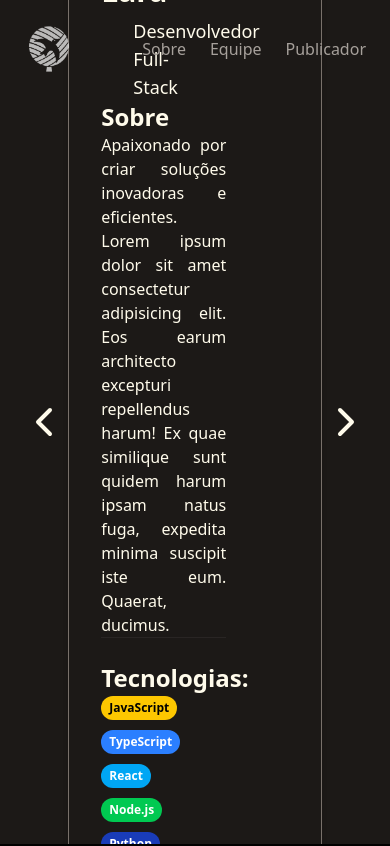
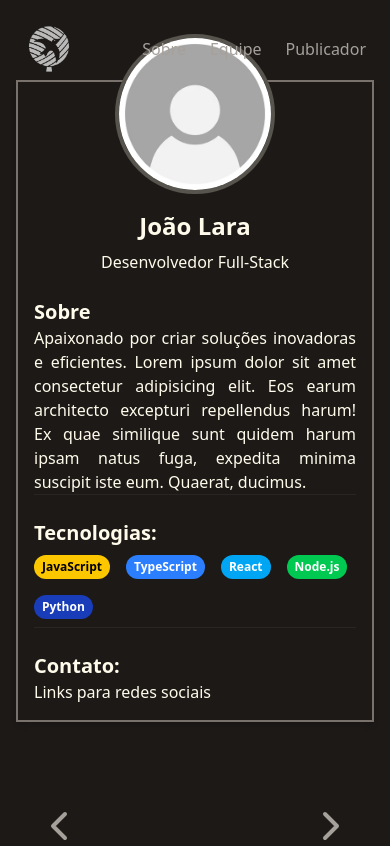
Before and after one commit to joaovlara/team-dev-hub, a Next.js app: page /equipe/1 in a window 390 px wide. Shown: the top 846 px of the page. Built offline with nearby package versions, Linux system fonts and the light colour scheme.

Commit message:
fix: membercard

```diff
--- a/src/app/equipe/[id]/page.tsx
+++ b/src/app/equipe/[id]/page.tsx
@@ -20,58 +20,75 @@ export default function MemberCard({ params }: { params: { id: string } }) {
   const nextMemberId = memberIndex < members.length - 1 ? members[memberIndex + 1].id : members[0].id;
 
   return (
-    <section className="h-screen bg-stone-900 text-amber-5 flex justify-center items-center text-amber-100">
+    <section className="min-h-screen bg-stone-900 text-amber-5 flex flex-col justify-center items-center text-amber-100 p-4">
+      <div className="flex flex-col md:flex-row items-center justify-center w-full">
 
-      <Link href={`/equipe/${prevMemberId}`} className="text-amber-50 hover:text-amber-200 transition-colors">
+        {/* Navegação Esquerda (visível em telas maiores) */}
+        <Link href={`/equipe/${prevMemberId}`} className="icon-navigation hidden md:block">
           <ChevronLeft size={48} />
         </Link>
 
-      <div className="flex flex-col md:flex-row w-[65vw] shadow-md p-8 border border-stone-500 text-amber-50">
-        <div className="flex flex-col w-1/3 items-center">
+        <div className="flex flex-col md:flex-row w-full max-w-4xl lg:w-[75vw] xl:w-[65vw] shadow-md p-4 sm:p-8 border-2 border-stone-500 text-amber-50 my-16">
+          <div className="flex flex-col w-full md:w-1/3 items-center mb-6 md:mb-0">
+            <div className="relative w-40 h-40 md:w-48 md:h-48 lg:w-64 lg:h-64 -mt-16 md:-mt-24">
               <Image
                 src="/images/image.jpg"
                 alt="Nome do Membro"
-            width={300}
-            height={300}
-            className="relative bottom-20"
+                layout="fill"
+                objectFit="cover"
+                className="rounded-full border-4 border-stone-600"
               />
-          <div className="space-y-2 flex flex-col w-full">
-            <h1 className="text-3xl font-bold">{member.name}</h1>
-            <p className="text-lg pl-8">{member.role}</p>
+            </div>
+            <div className="space-y-2 flex flex-col w-full text-center md:text-left mt-4">
+              <h1 className="text-2xl lg:text-3xl font-bold">{member.name}</h1>
+              <p className="text-md lg:text-lg md:pl-8">{member.role}</p>
             </div>
           </div>
 
           {/* Descrição */}
-        <div className="flex flex-col w-4/6 space-y-6">
+          <div className="flex flex-col w-full md:w-2/3 space-y-6 md:pl-8">
 
             <div className="separator">
-            <h2 className="text-2xl font-bold">Sobre</h2>
+              <h2 className="text-xl lg:text-2xl font-bold">Sobre</h2>
               <p className="text-justify text-gray-150">{member.description}</p>
             </div>
 
             <div className="separator">
-            <h2 className="text-2xl font-bold">Tecnologias:</h2>
+              <h2 className="text-xl lg:text-2xl font-bold">Tecnologias:</h2>
+              <div className="flex flex-wrap gap-2 mt-2">
                 {member.technologies.map((tech) => (
                   <span key={tech}
-                className={`inline-block px-2 py-1 rounded-full text-xs font-semibold mr-2 mb-2 ${techColorMap[tech]}`}
+                    className={`budget ${techColorMap[tech]}`}
                   >
                     {tech}
                   </span>
                 ))}
               </div>
+            </div>
 
             <div className="">
-            <h2 className="text-2xl font-bold">Contato:</h2>
+              <h2 className="text-xl lg:text-2xl font-bold">Contato:</h2>
               <p className="text-justify text-gray-150">Links para redes sociais</p>
             </div>
 
           </div>
         </div>
-      <Link href={`/equipe/${nextMemberId}`} className="text-amber-50 hover:text-amber-200 transition-colors">
+
+        {/* Navegação Direita (visível em telas maiores) */}
+        <Link href={`/equipe/${nextMemberId}`} className="icon-navigation hidden md:block">
           <ChevronRight size={48} />
         </Link>
+      </div>
 
+      {/* Navegação (visível apenas em mobile) */}
+      <div className="flex md:hidden justify-between w-full max-w-xs mt-4">
+        <Link href={`/equipe/${prevMemberId}`} className="icon-navigation">
+          <ChevronLeft size={48} />
+        </Link>
+        <Link href={`/equipe/${nextMemberId}`} className="icon-navigation">
+          <ChevronRight size={48} />
+        </Link>
+      </div>
     </section>
-
   )
 }
--- a/src/app/globals.css
+++ b/src/app/globals.css
@@ -87,4 +87,13 @@
   .member a {
     @apply text-sm font-medium text-indigo-400 hover:text-indigo-300
   }
+
+  .icon-navigation {
+    @apply text-stone-400 hover:text-stone-200 transition-colors;
+  }
+
+  .budget {
+    @apply inline-block px-2 py-1 rounded-full text-xs font-semibold mr-2 mb-2
+  }
+
 }
```
Lines whose indentation alone changed are shown as unchanged.
